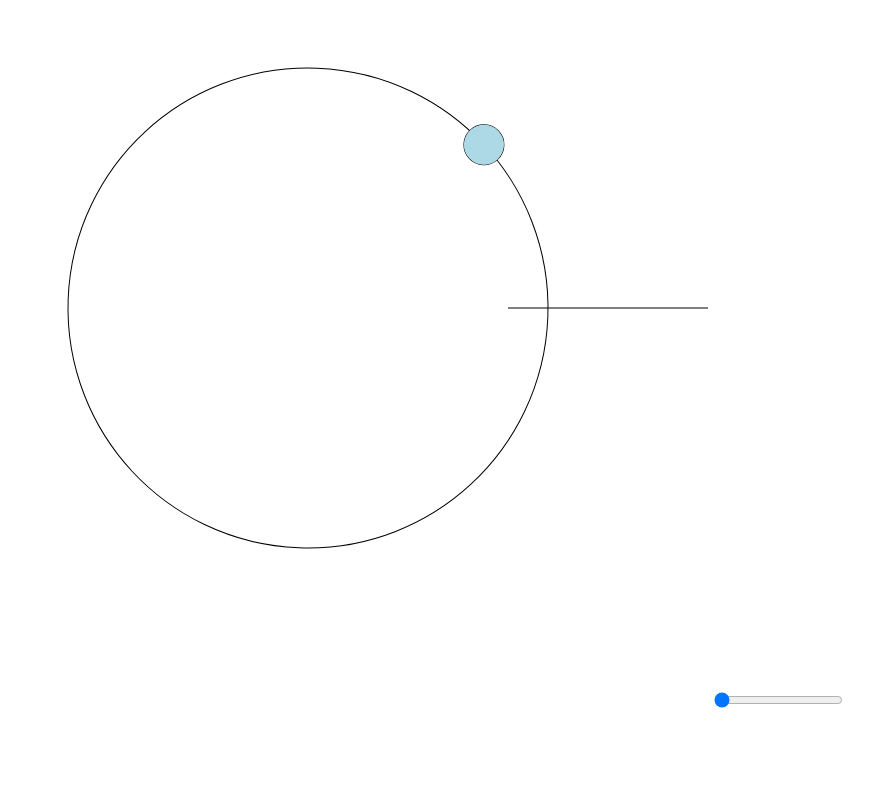
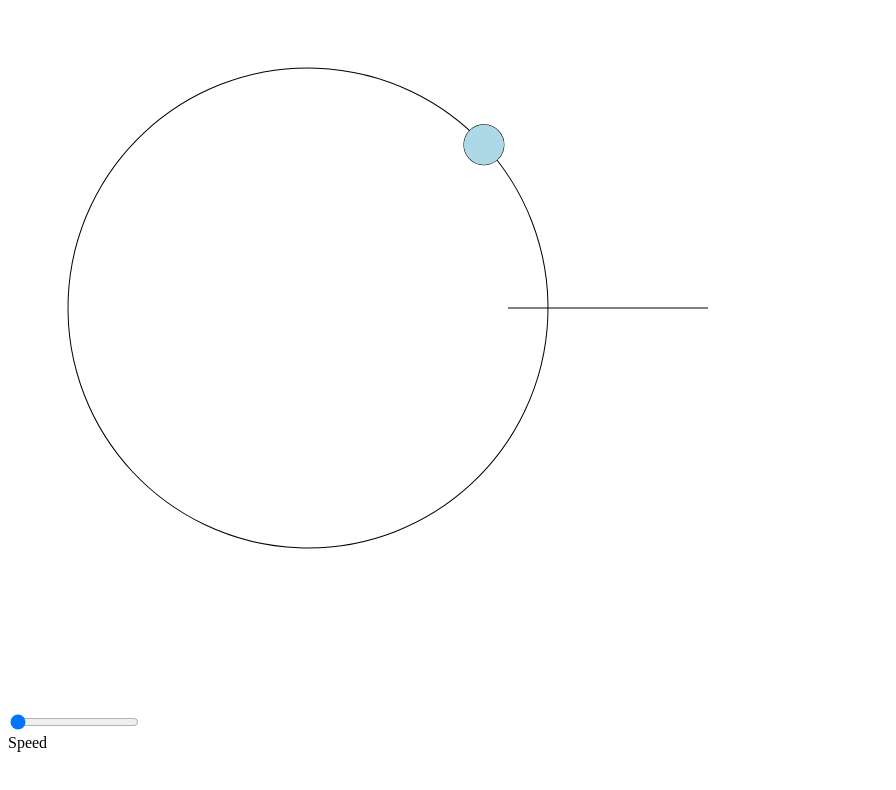
Before and after one commit to donkeypagoda/moveTest, a website: page index.html in a window 1280 px wide. Shown: the whole page, without its empty margins (0-896 px from the left). Drawn offline with Linux system fonts and the light colour scheme.

Commit message:
talking about gongs, baby

```diff
--- a/index.html
+++ b/index.html
@@ -7,7 +7,12 @@
     <script defer type="text/javascript" src="main.js"></script>
   </head>
   <body onload="init()">
+    <div>
     <canvas id="testCanvas" width="700" height="700"></canvas>
-    <input id="rotationSpeed" type="range" value="1" min="1" max="200">
-  </body>
+    <div>
+        <input id="rotationSpeed" type="range" value="1" min="1" max="200">
+        <div>Speed</div>
+    </div>
+  </div>
+</body>
 </html>
```
